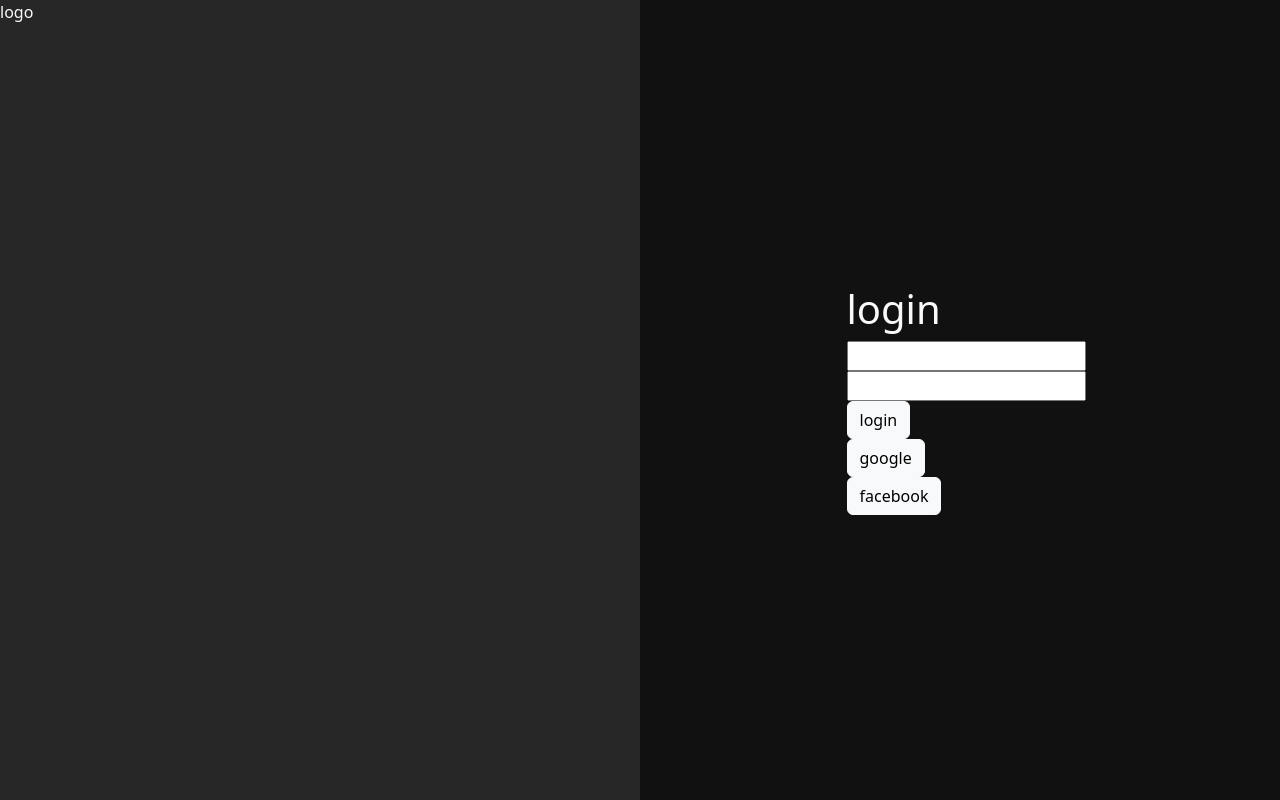
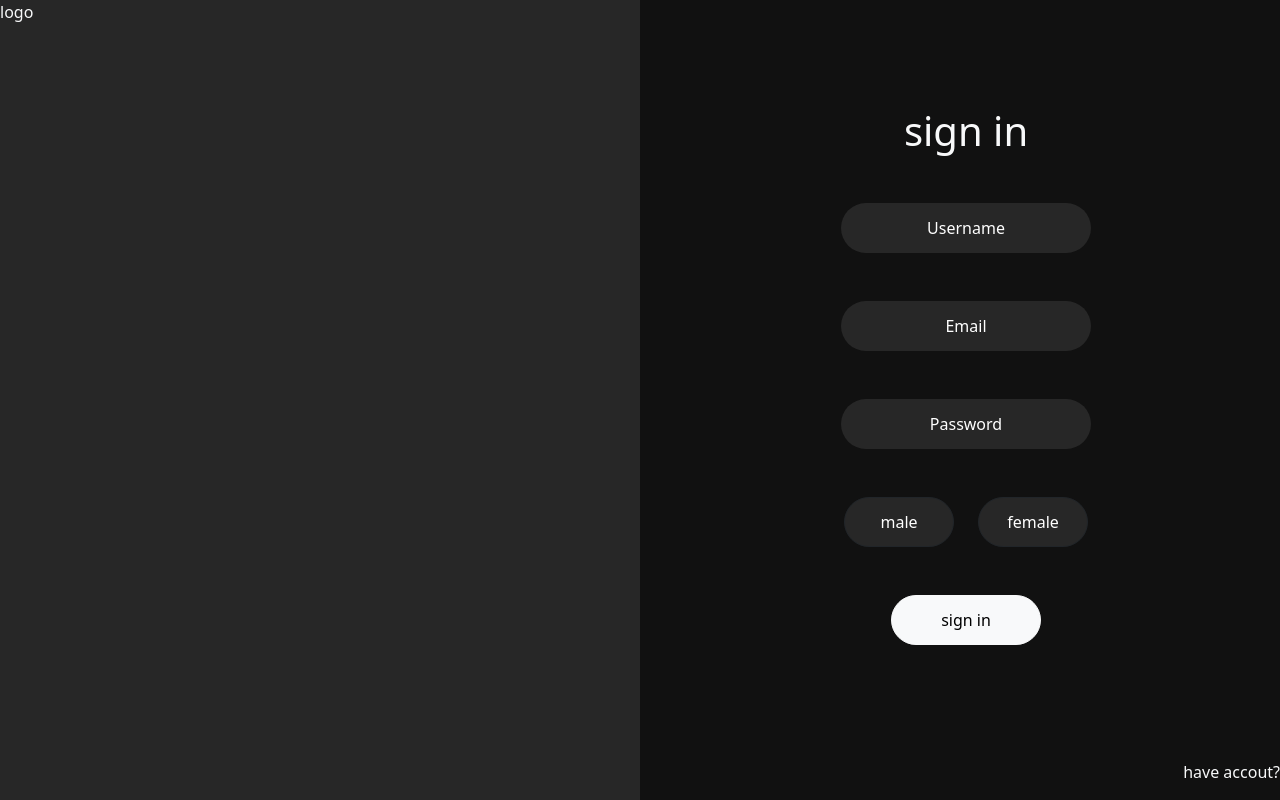
Before and after one commit to dinsorkot/FIT_LAB, a Vue app: page /signin in a window 1280 px wide. Built offline with nearby package versions, Linux system fonts and the light colour scheme.

Commit message:
login signin

```diff
--- a/package.json
+++ b/package.json
@@ -11,6 +11,7 @@
   },
   "dependencies": {
     "bootstrap": "^5.3.0-alpha1",
+    "bootstrap-icons": "^1.10.3",
     "firebase": "^9.17.1",
     "pinia": "^2.0.32",
     "vue": "^3.2.47",
--- a/src/App.vue
+++ b/src/App.vue
@@ -1,9 +1,9 @@
 <script setup>
-import LoginView from './views/LoginView.vue';
+import { RouterView } from 'vue-router';
 </script>
 
 <template>
-  <LoginView/>
+  <RouterView/>
 </template>
 
 <style scoped>
--- /dev/null
+++ b/src/asset/main.css
@@ -0,0 +1,5 @@
+@import url('https://fonts.googleapis.com/css2?family=Inter&display=swap');
+
+body {
+    font-family: 'Inter', sans-serif;
+}
--- a/src/router/index.js
+++ b/src/router/index.js
@@ -1,13 +1,20 @@
-import { createRouter, createWebHistory } from 'vue-router'
-import LoginView from '../views/LoginView.vue'
+import { createRouter, createWebHistory } from 'vue-router';
+import LoginView from '../views/LoginView.vue';
+import SigninView from '../views/SigninView.vue';
+
 
 const router = createRouter({
   history: createWebHistory(import.meta.env.BASE_URL),
   routes: [
     {
-      path: '/',
-      name: 'home',
+      path: '/login',
+      name: 'login',
       component: LoginView
+    },
+    {
+      path: '/signin',
+      name: 'signin',
+      component: SigninView
     }
   ]
 })
--- a/src/views/LoginView.vue
+++ b/src/views/LoginView.vue
@@ -1,18 +1,96 @@
-<script setup></script>
+<script setup>
+import { RouterLink } from 'vue-router'
+</script>
 <template>
-  <div class="" style="height:100vh;">
+  <div class="" style="height: 100vh">
     <div class="row h-100 text-light">
-      <div class="col" style="background-color: #272727;">logo</div>
-      <div class="col d-flex justify-content-center align-items-center">
-        <div class="">
-          <div><h1>login</h1></div>
-          <div><input type="email"></div>
-          <div><input type="password"></div>
-          <div><button class="btn btn-light">login</button></div>
-          <div><a class="btn btn-light">google</a></div>
-          <div><a class="btn btn-light">facebook</a></div>
+      <div class="col" style="background-color: #272727">logo</div>
+      <div class="col">
+        <div class="row h-100">
+          <div class="col"></div>
+          <div class="col d-flex justify-content-center align-items-center" style="width: 537px">
+            <div class="text-center w-100">
+              <div class="mb-5"><h1>login</h1></div>
+              <div>
+                <div class="mb-5">
+                  <input type="text" class="rounded-pill border-0" placeholder="Email" />
+                </div>
+              </div>
+              <div>
+                <div class="mb-5">
+                  <input type="password" class="rounded-pill border-0" placeholder="Password" />
+                </div>
+              </div>
+              <div class="mb-5">
+                <button class="btn btn-light rounded-pill" style="height: 50px; width: 150px">
+                  login
+                </button>
+              </div>
+              <div class="mb-3">
+                <a class="btn btn-light rounded-pill loginMore">
+                  <svg
+                    xmlns="http://www.w3.org/2000/svg"
+                    width="28"
+                    height="28"
+                    fill="currentColor"
+                    class="bi bi-google me-2"
+                    viewBox="0 0 16 16"
+                  >
+                    <path
+                      d="M15.545 6.558a9.42 9.42 0 0 1 .139 1.626c0 2.434-.87 4.492-2.384 5.885h.002C11.978 15.292 10.158 16 8 16A8 8 0 1 1 8 0a7.689 7.689 0 0 1 5.352 2.082l-2.284 2.284A4.347 4.347 0 0 0 8 3.166c-2.087 0-3.86 1.408-4.492 3.304a4.792 4.792 0 0 0 0 3.063h.003c.635 1.893 2.405 3.301 4.492 3.301 1.078 0 2.004-.276 2.722-.764h-.003a3.702 3.702 0 0 0 1.599-2.431H8v-3.08h7.545z"
+                    />
+                  </svg>
+                  sign in with google</a
+                >
+              </div>
+              <div>
+                <a class="btn btn-light rounded-pill loginMore">
+                  <svg
+                    xmlns="http://www.w3.org/2000/svg"
+                    width="28"
+                    height="28"
+                    fill="currentColor"
+                    class="bi bi-facebook me-2"
+                    viewBox="0 0 16 16"
+                  >
+                    <path
+                      d="M16 8.049c0-4.446-3.582-8.05-8-8.05C3.58 0-.002 3.603-.002 8.05c0 4.017 2.926 7.347 6.75 7.951v-5.625h-2.03V8.05H6.75V6.275c0-2.017 1.195-3.131 3.022-3.131.876 0 1.791.157 1.791.157v1.98h-1.009c-.993 0-1.303.621-1.303 1.258v1.51h2.218l-.354 2.326H9.25V16c3.824-.604 6.75-3.934 6.75-7.951z"
+                    />
+                  </svg>
+                  sign in with facebook</a
+                >
+              </div>
+            </div>
+          </div>
+          <div class="col d-flex justify-content-center align-items-end">
+            <div class="mb-3">
+              <RouterLink to="signin" class="text-decoration-none text-light">don't have accout?</RouterLink>
+            </div>
+          </div>
         </div>
       </div>
     </div>
   </div>
 </template>
+
+<style scoped>
+input {
+  background-color: #272727;
+  color: white;
+  height: 50px;
+  width: 250px;
+  text-align: center;
+}
+
+input::placeholder {
+  color: white;
+  text-align: center;
+}
+
+.loginMore {
+  height: 40px;
+  width: 240px;
+  text-align: start;
+  padding-left: 20px;
+}
+</style>
--- /dev/null
+++ b/src/views/SigninView.vue
@@ -0,0 +1,101 @@
+<script setup>
+import { RouterLink } from 'vue-router'
+</script>
+<template>
+  <div class="" style="height: 100vh">
+    <div class="row h-100 text-light">
+      <div class="col" style="background-color: #272727">logo</div>
+      <div class="col">
+        <div class="row h-100">
+          <div class="col"></div>
+          <div class="col d-flex justify-content-center align-items-center" style="width: 537px">
+            <div class="text-center w-100">
+              <div class="mb-5"><h1>sign in</h1></div>
+              <div>
+                <div class="mb-5">
+                  <input type="text" class="rounded-pill border-0" placeholder="Username" />
+                </div>
+              </div>
+              <div>
+                <div class="mb-5">
+                  <input type="email" class="rounded-pill border-0" placeholder="Email" />
+                </div>
+              </div>
+              <div>
+                <div class="mb-5">
+                  <input type="password" class="rounded-pill border-0" placeholder="Password" />
+                </div>
+              </div>
+              <div
+                class="row mb-5 btn-group"
+                role="group"
+                aria-label="Basic radio toggle button group"
+              >
+                <div class="col">
+                  <input
+                    type="radio"
+                    class="btn-check"
+                    name="btnradio"
+                    id="btnradio1"
+                    autocomplete="off"
+                  />
+                  <div class="d-flex align-items-center justify-content-center btn btn-dark rounded-pill sex">
+                    <label for="btnradio1">male</label>
+                  </div>
+                </div>
+                <div class="col">
+                  <input
+                    type="radio"
+                    class="btn-check"
+                    name="btnradio"
+                    id="btnradio2"
+                    autocomplete="off"
+                  />
+                  <div class="d-flex align-items-center justify-content-center btn btn-dark rounded-pill sex">
+                    <label for="btnradio2">female</label>
+                  </div>
+                </div>
+              </div>
+              <div class="mb-5">
+                <button class="btn btn-light rounded-pill" style="height: 50px; width: 150px">
+                  sign in
+                </button>
+              </div>
+            </div>
+          </div>
+          <div class="col d-flex justify-content-end align-items-end">
+            <div class="mb-3">
+              <RouterLink to="login" class="text-decoration-none text-light"
+                >have accout?</RouterLink
+              >
+            </div>
+          </div>
+        </div>
+      </div>
+    </div>
+  </div>
+</template>
+
+<style scoped>
+input {
+  background-color: #272727;
+  color: white;
+  height: 50px;
+  width: 250px;
+  text-align: center;
+}
+
+input::placeholder {
+  color: white;
+  text-align: center;
+}
+
+.sex {
+  height: 50px;
+  width: 110px;
+  background-color: #272727;
+  color: white;
+  text-align: center;
+  text-justify: center;
+}
+</style>
```
Also changed, not shown: src/main.js (+6 -2 lines), 1 other file (tests, documents, lock files or other folders).
